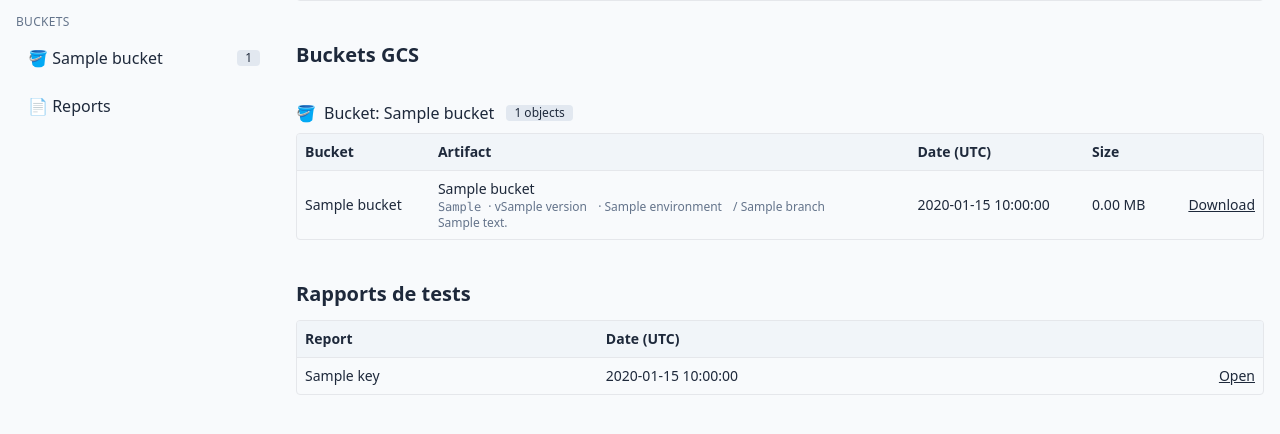
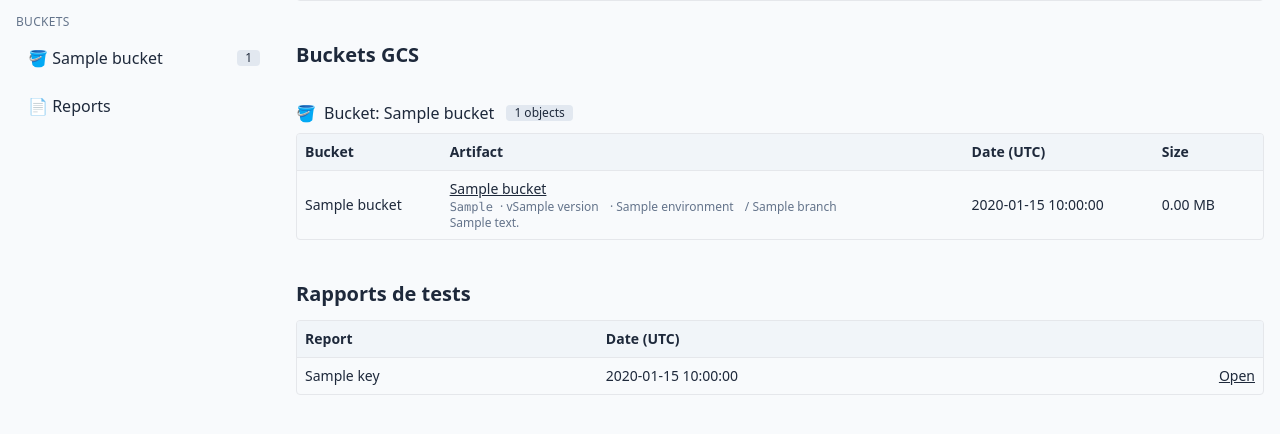
Before and after one commit to nicoko93/ops, a Flask app: template app/templates/index.html in a window 1280 px wide. Shown: the part 154-588 px from the top of the page. Run offline with Flask 3, Linux system fonts and the light colour scheme; the template is opened without the code that fills it: most values are stand-ins (such as "Sample title", 1, 10 or a date in 2020); parts of the project's set-up code (start-up, migrations or seed data) failed here and were passed over; some libraries are stand-ins or nearby versions.

Commit message:
build name is the link

```diff
--- a/app/templates/_table_builds.html
+++ b/app/templates/_table_builds.html
@@ -13,7 +13,16 @@
     <tr class="border-t">
       <td class="p-2">{{ it.bucket }}</td>
       <td class="p-2 font-medium truncate">
-        {{ it.name }}
+        {% if it.provider == 'gcs' %}
+          <a class="underline truncate" href="/download/gcs/{{ it.bucket }}/{{ it.key }}" title="{{ it.name }}">
+            {{ it.name }}
+          </a>
+        {% else %}
+          <a class="underline truncate" href="/download/s3/{{ it.bucket }}/{{ it.key }}" title="{{ it.name }}">
+            {{ it.name }}
+          </a>
+        {% endif %}
+
         {% if it.meta %}
           <div class="text-xs text-slate-500 whitespace-nowrap overflow-hidden text-ellipsis" title="{{ it.meta.message or '' }}">
             {% if it.meta.commit_short %}<span class="font-mono">{{ it.meta.commit_short }}</span>{% endif %}
@@ -29,11 +38,7 @@
       <td class="p-2">{{ it.time_created.strftime('%Y-%m-%d %H:%M:%S') if it.time_created else '-' }}</td>
       <td class="p-2">{{ '%.2f'|format((it.size or 0) / (1024*1024)) }} MB</td>
       <td class="p-2 text-right">
-        {% if it.provider == 'gcs' %}
-          <a class="underline" href="/download/gcs/{{ it.bucket }}/{{ it.key }}">Download</a>
-        {% else %}
-          <a class="underline" href="/download/s3/{{ it.bucket }}/{{ it.key }}">Download</a>
-        {% endif %}
+        <!-- intentionally left blank: name is now the download link -->
       </td>
     </tr>
     {% endfor %}
```
